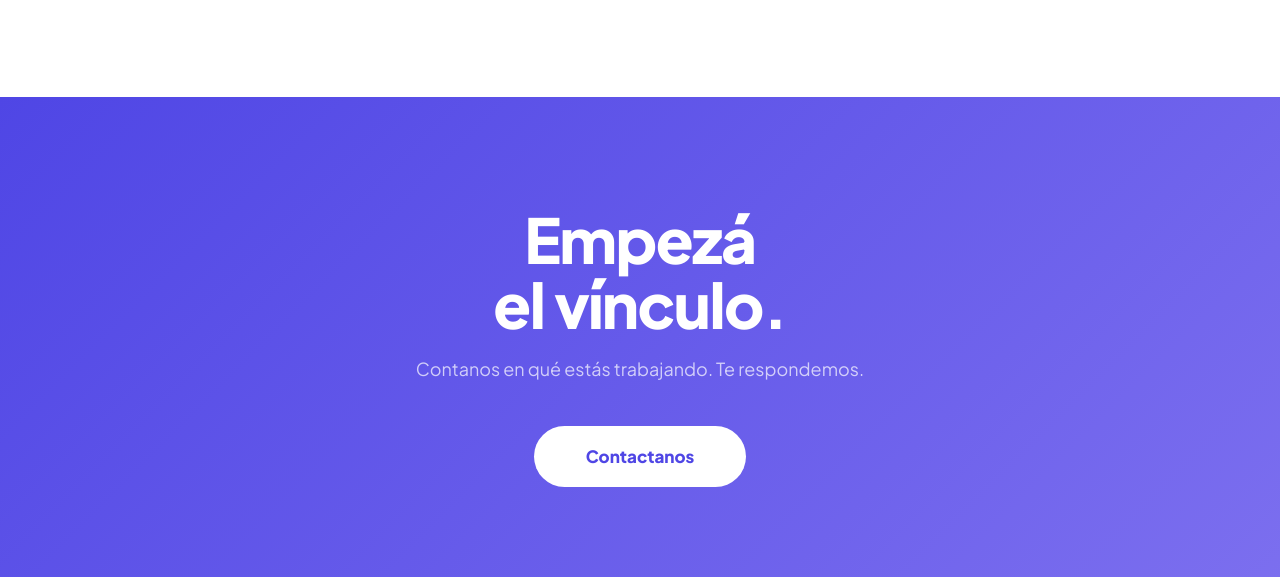
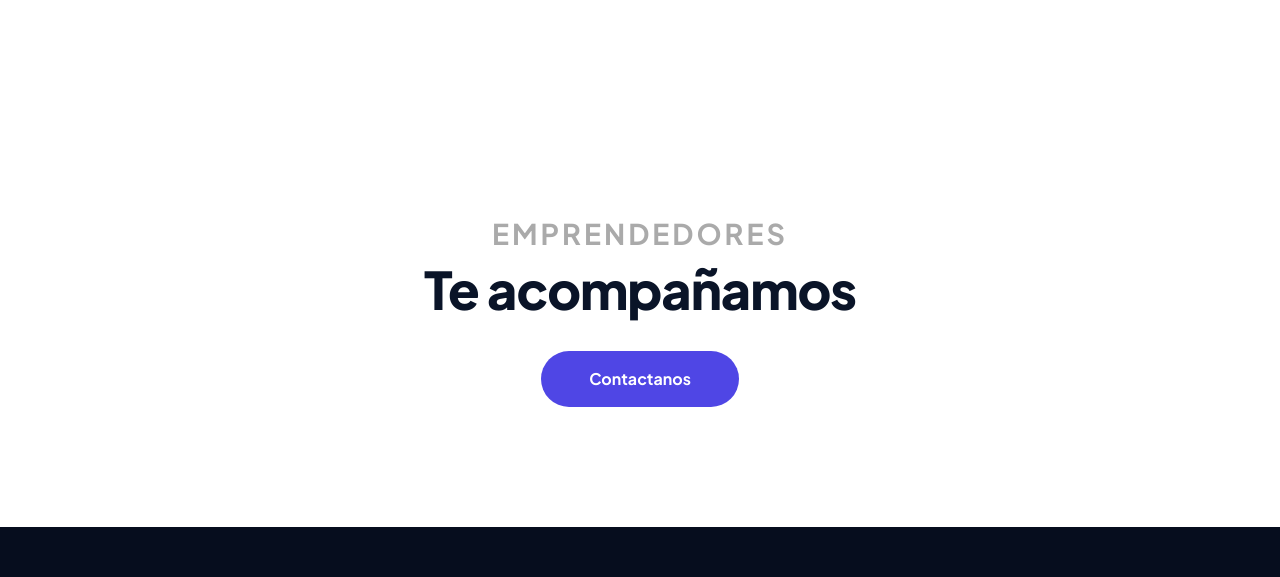
Before and after one commit to FUNINTEC/FUNINTEC, a plain HTML site: page landing-c.html in a window 1280 px wide. Shown: the part 2718-3295 px from the top of the page. Drawn offline with nearby package versions, Linux system fonts and the light colour scheme.

Commit message:
fix: CTA final EMPRENDEDORES/Te acompañamos y sacar components.js en landing-b y c
Co-Authored-By: Claude Sonnet 4.6 <noreply@anthropic.com>

```diff
--- a/landing-c.html
+++ b/landing-c.html
@@ -124,9 +124,9 @@
     .centro-card a { color: #4f46e5; font-weight: 700; font-size: 14px; text-decoration: none; }
 
     /* CTA */
-    .cta-section { background: linear-gradient(135deg, #4f46e5 0%, #7c6fef 100%); padding: 110px 0; text-align: center; }
-    .cta-section h2 { font-size: clamp(32px, 5vw, 62px); font-weight: 800; letter-spacing: -1.5px; line-height: 1.05; color: white; margin-bottom: 18px; }
-    .cta-section p { font-size: 18px; color: rgba(255,255,255,0.7); margin-bottom: 44px; }
+    .cta-final { padding: 120px 0; text-align: center; background: white; }
+    .cta-final h2 { font-size: clamp(28px, 4.5vw, 52px); font-weight: 800; letter-spacing: -1px; line-height: 1.15; margin-bottom: 32px; color: #0a1428; }
+    .cta-final h2 strong { display: block; font-size: 0.55em; font-weight: 700; letter-spacing: 3px; text-transform: uppercase; color: #aaa; margin-bottom: 10px; }
     .btn-white { display: inline-block; background: white; color: #4f46e5; border-radius: 100px; padding: 18px 52px; font-weight: 800; font-size: 17px; text-decoration: none; transition: transform 0.2s, box-shadow 0.2s; }
     .btn-white:hover { color: #4f46e5; transform: translateY(-2px); box-shadow: 0 12px 40px rgba(0,0,0,0.18); }
 
@@ -374,11 +374,10 @@
   </section>
 
   <!-- CTA FINAL -->
-  <section class="cta-section">
+  <section class="cta-final">
     <div class="container">
-      <h2>Empezá<br>el vínculo.</h2>
-      <p>Contanos en qué estás trabajando. Te respondemos.</p>
-      <a href="contacto.html" class="btn-white">Contactanos</a>
+      <h2><strong>EMPRENDEDORES</strong>Te acompañamos</h2>
+      <a href="contacto.html" style="display:inline-block;background:#4f46e5;color:white;border-radius:100px;padding:16px 48px;font-weight:700;font-size:16px;text-decoration:none;">Contactanos</a>
     </div>
   </section>
 
@@ -438,7 +437,6 @@
   </footer>
 
   <script src="https://cdn.jsdelivr.net/npm/bootstrap@5.3.0/dist/js/bootstrap.bundle.min.js"></script>
-  <script src="components.js"></script>
   <script>
     // Nav overlay
     document.getElementById('menu-toggle').addEventListener('click', () => document.getElementById('fullscreen-menu').classList.add('active'));
```
Also changed, not shown: landing-b.html (+6 -8 lines).
